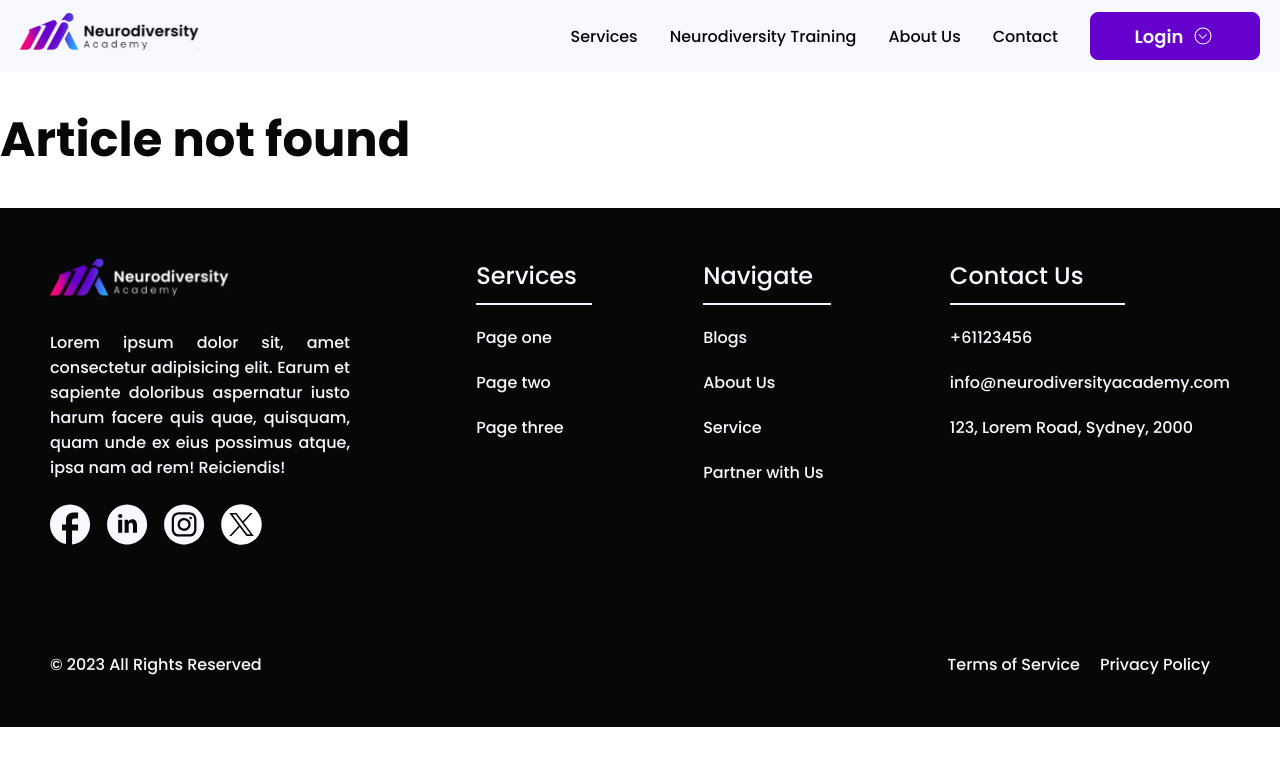
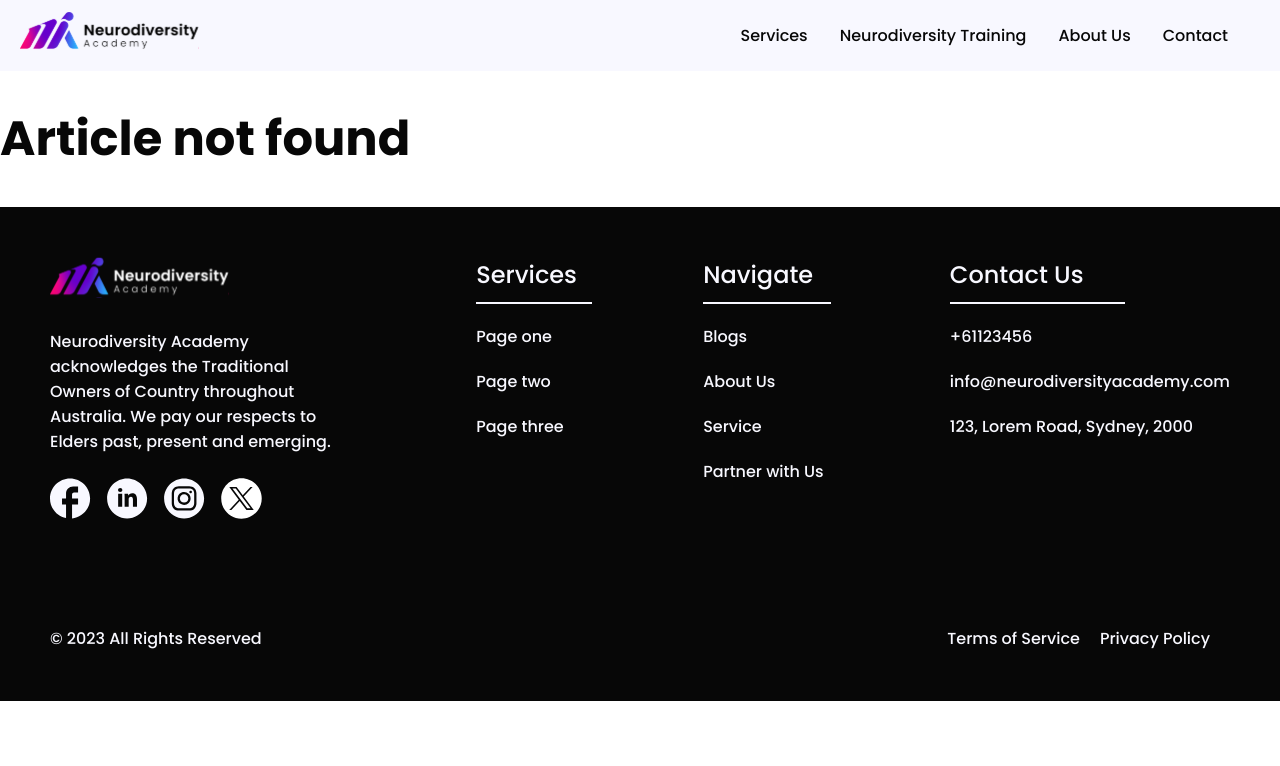
Before and after one commit to shademel/neurostudy-portal, a Next.js app: page /article in a window 1280 px wide. Shown: the top 766 px of the page. Built offline with nearby package versions, Linux system fonts and the light colour scheme.

Commit message:
Fixes for header and footer.

```diff
--- a/src/app/components/footer/Footer.tsx
+++ b/src/app/components/footer/Footer.tsx
@@ -19,10 +19,9 @@ export default function Footer() {
               variant={TypographyVariant.Body2}
               color='var(--GhostWhite)'
             >
-              Lorem ipsum dolor sit, amet consectetur adipisicing elit. Earum et
-              sapiente doloribus aspernatur iusto harum facere quis quae,
-              quisquam, quam unde ex eius possimus atque, ipsa nam ad rem!
-              Reiciendis!
+              Neurodiversity Academy acknowledges the Traditional Owners of
+              Country throughout Australia. We pay our respects to Elders past,
+              present and emerging.
             </Typography>
           </div>
           <div className={styles.socials}>
--- a/src/app/components/footer/footer.module.css
+++ b/src/app/components/footer/footer.module.css
@@ -30,7 +30,7 @@
 .footerDescription {
   max-width: 300px;
   display: flex;
-  text-align: justify;
+  text-align: left;
 }
 
 .footerDescription {
--- a/src/app/components/navbar/Navbar.tsx
+++ b/src/app/components/navbar/Navbar.tsx
@@ -76,7 +76,7 @@ export default function Navbar() {
               </Link>
             </li>
           </ul>
-          <MyLogin className={styles.login} />
+          {/* <MyLogin className={styles.login} /> */}
         </div>
         <Image
           className={styles.hamburger}
--- a/src/app/components/textHeavyArticle/TextHeavyArticle.tsx
+++ b/src/app/components/textHeavyArticle/TextHeavyArticle.tsx
@@ -41,8 +41,14 @@ export default function TextHeavyArticle({
         <Link href='/'>Home</Link> {'>'} <Link href='/articles'>Articles</Link>{' '}
         {'>'} {header}
       </Typography>
-      <Typography variant={TypographyVariant.H2}>{header}</Typography>
-      {windowWidth >= 430 ? (
+      <Typography
+        variant={
+          windowWidth <= 430 ? TypographyVariant.H2MOB : TypographyVariant.H2
+        }
+      >
+        {header}
+      </Typography>
+      {windowWidth > 430 ? (
         <Image
           width={1150}
           height={612}
```
